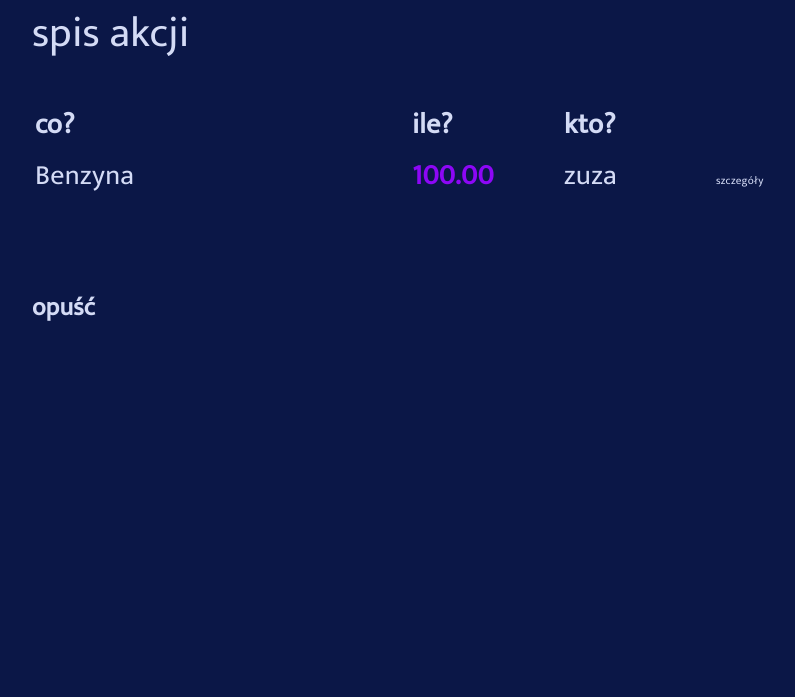
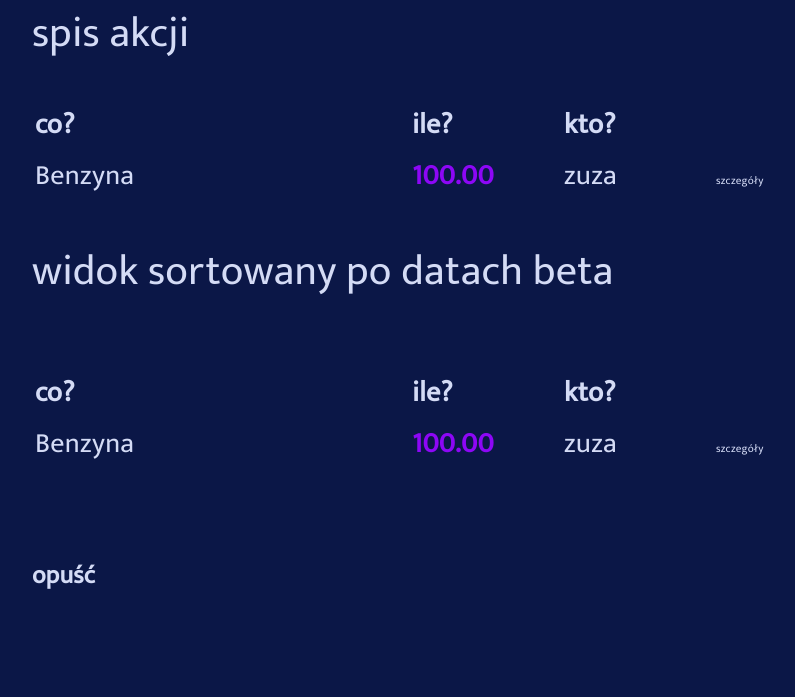
Before and after one commit to zuzajot/costSplit, a Django app: page /groups/2 in a window 1280 px wide. Shown: the part 863-1560 px from the top of the page, without its empty margins (228-1023 px from the left). Before the commit the page ends 1184 px from the top, so only its background shows below. Run offline with Django 3.2, Linux system fonts and the light colour scheme; a user stored in the database is signed in; data comes from the database, SQL or seed files in the repository.

Commit message:
ładniejszy cost list w widoku grupy

```diff
--- a/split/views.py
+++ b/split/views.py
@@ -115,7 +115,7 @@ class CreateGroupView(LoginRequiredMixin, CreateView):
                 continue
             return invite_url
 
-
+from itertools import chain
 @login_required()
 def group_view(request, group_id):
     context = {}
@@ -125,6 +125,12 @@ def group_view(request, group_id):
     context["balance"] = GroupUser.objects.get(user_id=request.user.profile, group_id=group_id)
     context["users_in_group"] = GroupUser.objects.filter(group_id=group_id)
     context["current_user_in_group"] = GroupUser.objects.get(group_id=group_id, user_id=request.user.profile)
+    joned = []
+    for pay in context["payments"]:
+        joned.append({"name":"spłata",            "user_id":pay.user_id,   "date":pay.date,          "amount":pay.amount, 'all':pay})
+    for cost in context["user_costs"]:
+        joned.append({"name":cost.cost_id.title, "user_id":cost.user_id,  "date":cost.cost_id.date, "amount":cost.cost_id.amount,'all':cost})
+    context["joned"] =     _soreted = sorted(joned,key=lambda x:x["all"].pk, reverse=True)
     template = "group_view.html"
 
     return render(request, template_name=template, context=context)
--- a/templates/group_view.html
+++ b/templates/group_view.html
@@ -16,7 +16,8 @@
         {% if group.admin_id == request.user.profile %}
         <details>
             <summary><b>usunąć grupe?</b></summary>
-            <a href="{% url 'group_delete' group.id %}">usuń teraz</a>
+            <div class="link">
+            <a href="{% url 'group_delete' group.id %}">usuń teraz</a></div>
         </details>
         {% endif %}
 
@@ -24,11 +25,21 @@
 {# członkowie #}
         <details>
           <summary><b>członkowie</b></summary>
-         <ul>
-            {% for user in users_in_group %}
-            <li>{{ user.user_id.user.username }}</li>
-            {% endfor %}
-        </ul>
+
+       <table style="width: 100%; margin-bottom: 30px;">
+           {% for user in users_in_group %}
+           <td width="50%">{{ user.user_id.user.username }}</td>
+           <td><b>      {% if user.balance > 0 %}      <span class="balance">+{{ user.balance }}
+                        {% elif user.balance < 0 %}    <span class="balance-">{{ user.balance }}
+                        {% else %}                             <span class="balance0">{{ user.balance }}
+                        {% endif %}                            </span></b></td>
+
+        </tr>
+        {% endfor %}
+        </table>
+
+
+
         </details>
         <!--
         <b>członkowie:</b> {% for user in users_in_group %}{{ user.user_id.user.username }}, {% endfor %}
@@ -109,6 +120,39 @@
                 </tr>
                 {% endfor %}
         </table>
+<h2>widok sortowany po datach beta</h2>
+        <table style="width: 100%; margin-top: 60px">
+
+                <tr>
+                   <td><b>co?</b></td>
+                   <td style="width:20%"><b>ile?</b></td>
+                   <td style="width:20%"><b>kto?</b></td>
+                   <td style="width:10%"><b>  </b></td>
+               </tr>
+
+                {% for action in joned %}
+               <tr>
+                   <td>{{ action.name }}</td>
+                   <td>
+                       {% if action.name == "spłata" %}
+                       <span class="balance"><b>{{ action.amount }}</b></span>
+                       {% else %}
+                       <span class="balance-"><b>{{ action.amount }}</b></span>
+                       {% endif %}
+
+                   </td>
+                   <td>{{ action.user_id.user.username }}</td>
+                   <td>
+                       {% if action.name == "spłata" %}
+                       {% else %}
+                       <a href="{% url 'cost_view' action.all.cost_id.id %}"  style="font-size: 0.4em; line-height: 10px">szczegóły</a>
+                       {% endif %}
+                   </td>
+                </tr>
+                {% endfor %}
+        </table>
+
+
      <h1>
          <a href="{% url 'leave_group' current_user_in_group.id %}"  style="font-size: 0.4em; line-height: 10px">opuść</a>
     </h1>
--- a/templates/user_history.html
+++ b/templates/user_history.html
@@ -23,7 +23,6 @@
        </tr>
         {% for cost in costs %}
        <tr>
-
            <td>{{ cost.cost_id.title }}</td>
            <td><span class="balance-"><b>{{ cost.cost_id.amount }}</b></span></td>
            <td>{{ cost.cost_id.group_id }}</td>
@@ -32,7 +31,6 @@
 </table>
 
 <h2>Spłaty:</h2>
-
  <table style="width: 100%; margin-top: -50px">
         <tr>
            <td style="width:40%"><b>grupa</b></td>
@@ -43,10 +41,9 @@
        <tr>
            <td>{{ payment.group_id }}</td>
            <td><span class="balance"><b>{{ payment.amount }}</b></span></td>
+
            </tr>
            {% endfor %}
-
-
  </table>
 
 
```
Lines whose indentation alone changed are shown as unchanged.
